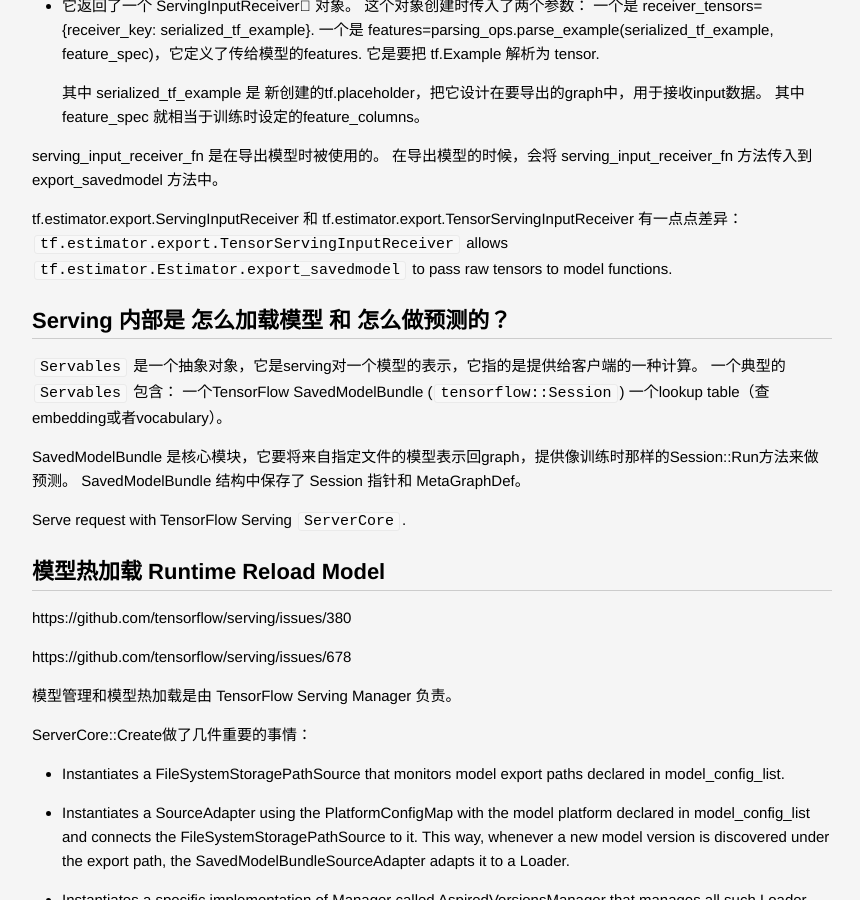
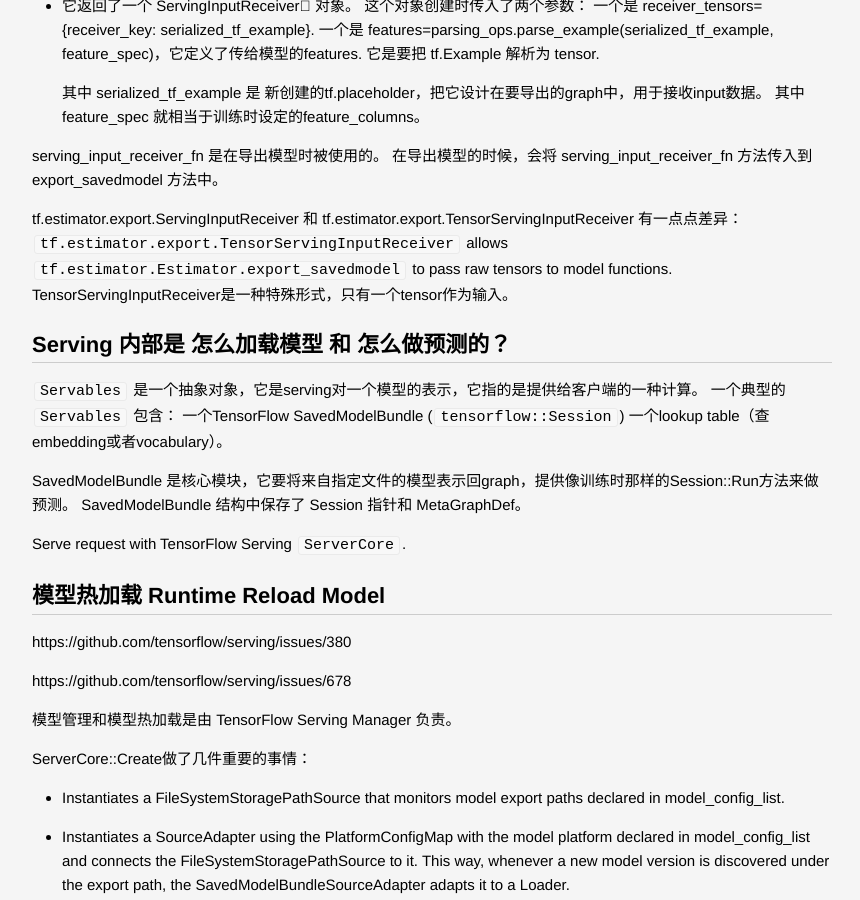
Before and after one commit to lucky521/blog, a Jekyll site: the page built from _posts/ml/2017-10-26-tensorflow.markdown, in a window 1280 px wide and 900 px high, scrolled down 38084 px. Shown: the whole window, without its empty margins (208-1068 px from the left). Built offline with Jekyll 4.4.1, drawn with Linux system fonts in a browser that asks for light colours.

Commit message:
Update 2017-10-26-tensorflow.markdown

```diff
--- a/_posts/ml/2017-10-26-tensorflow.markdown
+++ b/_posts/ml/2017-10-26-tensorflow.markdown
@@ -1762,7 +1762,7 @@
 
 
 tf.estimator.export.ServingInputReceiver 和 tf.estimator.export.TensorServingInputReceiver 有一点点差异：
-`tf.estimator.export.TensorServingInputReceiver` allows `tf.estimator.Estimator.export_savedmodel` to pass raw tensors to model functions.
+`tf.estimator.export.TensorServingInputReceiver` allows `tf.estimator.Estimator.export_savedmodel` to pass raw tensors to model functions. TensorServingInputReceiver是一种特殊形式，只有一个tensor作为输入。
 
 
 ## Serving 内部是 怎么加载模型 和 怎么做预测的？
```
